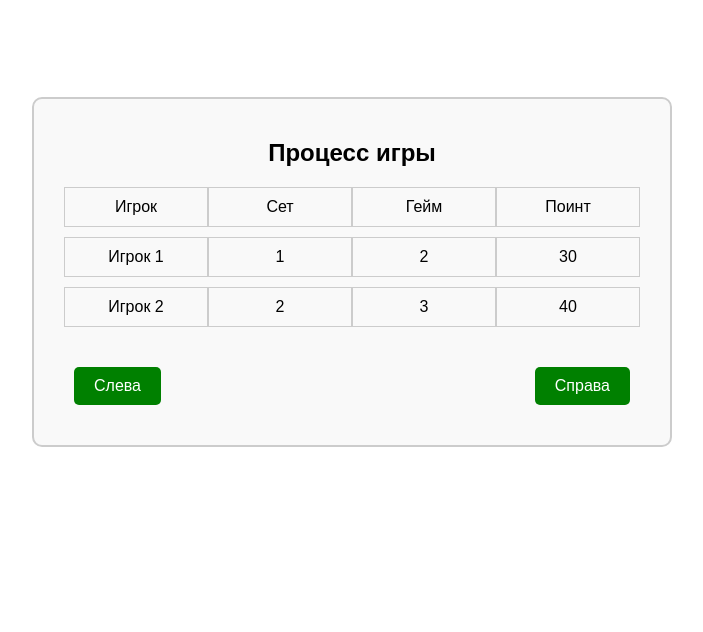
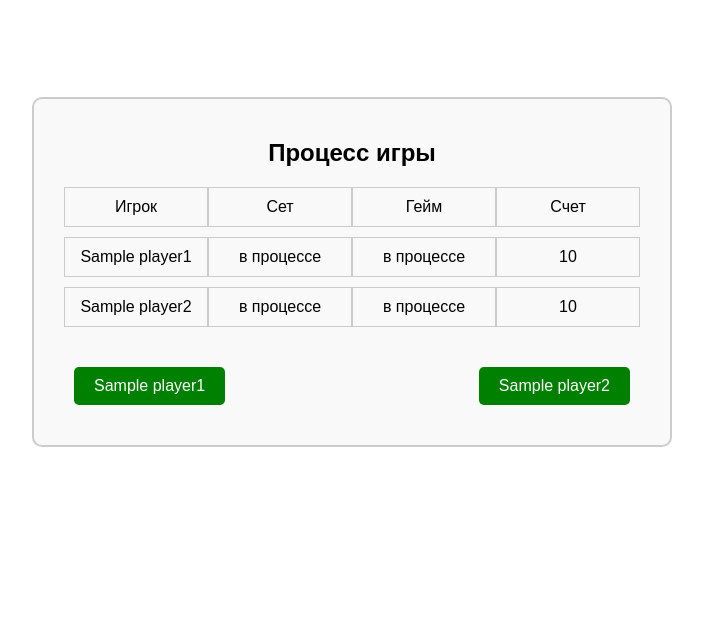
Before and after one commit to Pashosi/TennisMatchScoreboard, a Python web app: template view/templates/match-score.html in a window 1280 px wide. Shown: the part 205-837 px from the top of the page, without its empty margins (288-991 px from the left). Run offline with Jinja, Linux system fonts and the light colour scheme; the template is opened without the code that fills it: most values are stand-ins (such as "Sample title", 1, 10 or a date in 2020).

Commit message:
feat: базовая отрисовка матча

```diff
--- a/view/templates/match-score.html
+++ b/view/templates/match-score.html
@@ -5,7 +5,7 @@
     <meta name="viewport"
           content="width=device-width, user-scalable=no, initial-scale=1.0, maximum-scale=1.0, minimum-scale=1.0">
     <meta http-equiv="X-UA-Compatible" content="ie=edge">
-    <link rel="stylesheet" href="../static/css/style.css">
+    <link rel="stylesheet" href="style.css">
     <title>SuperTennis</title>
 </head>
 <body>
@@ -25,24 +25,24 @@
                     <div class="cell">Игрок</div>
                     <div class="cell">Сет</div>
                     <div class="cell">Гейм</div>
-                    <div class="cell">Поинт</div>
+                    <div class="cell">Счет</div>
                 </div>
                 <div class="row">
-                    <div class="cell">Игрок 1</div>
-                    <div class="cell">1</div>
-                    <div class="cell">2</div>
-                    <div class="cell">30</div>
+                    <div class="cell">{{player1.name}}</div>
+                    <div class="cell">в процессе</div>
+                    <div class="cell">в процессе</div>
+                    <div class="cell">{{player1_score}}</div>
                 </div>
                 <div class="row">
-                    <div class="cell">Игрок 2</div>
-                    <div class="cell">2</div>
-                    <div class="cell">3</div>
-                    <div class="cell">40</div>
+                    <div class="cell">{{player2.name}}</div>
+                    <div class="cell">в процессе</div>
+                    <div class="cell">в процессе</div>
+                    <div class="cell">{{player2_score}}</div>
                 </div>
             </div>
             <div class="buttons">
-                <button class="btn">Слева</button>
-                <button class="btn">Справа</button>
+                <button class="btn">{{player1.name}}</button>
+                <button class="btn">{{player2.name}}</button>
             </div>
         </div>
     </main>
```
Also changed, not shown: src/handlers/match_score_handler.py (added, +30 -0 lines), src/handlers/__init__.py (added), static/css/__init__.py (deleted).
